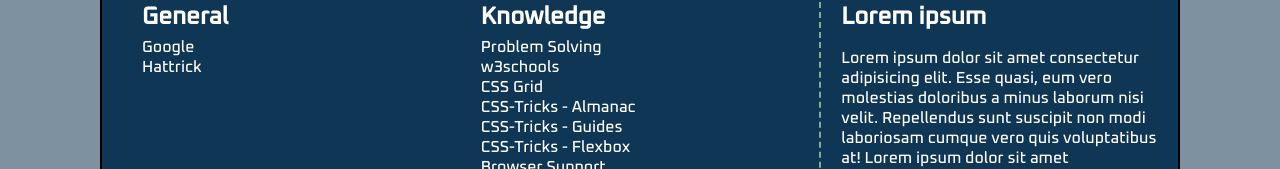
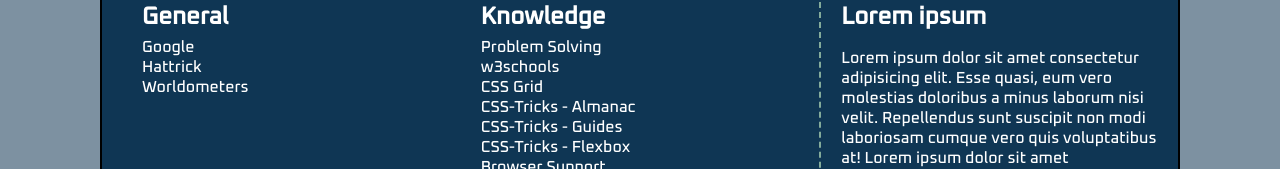
Before and after one commit to k4in/k4in.github.io, a plain HTML site: page index.html in a window 1280 px wide. Shown: the part 372-541 px from the top of the page. Drawn offline with Linux system fonts and the light colour scheme.

Commit message:
Added Worldometers to links

```diff
--- a/index.html
+++ b/index.html
@@ -36,6 +36,7 @@
                     <h1>General</h1>
                     <a href="http://www.google.de" target="_blank">Google</a><br>
                     <a href="http://www.hattrick.org" target="_blank">Hattrick</a><br>
+                    <a href="https://www.worldometers.info/" target="_blank">Worldometers</a>
                 </div>
                 <div>
                     <h1>Knowledge</h1>
```
